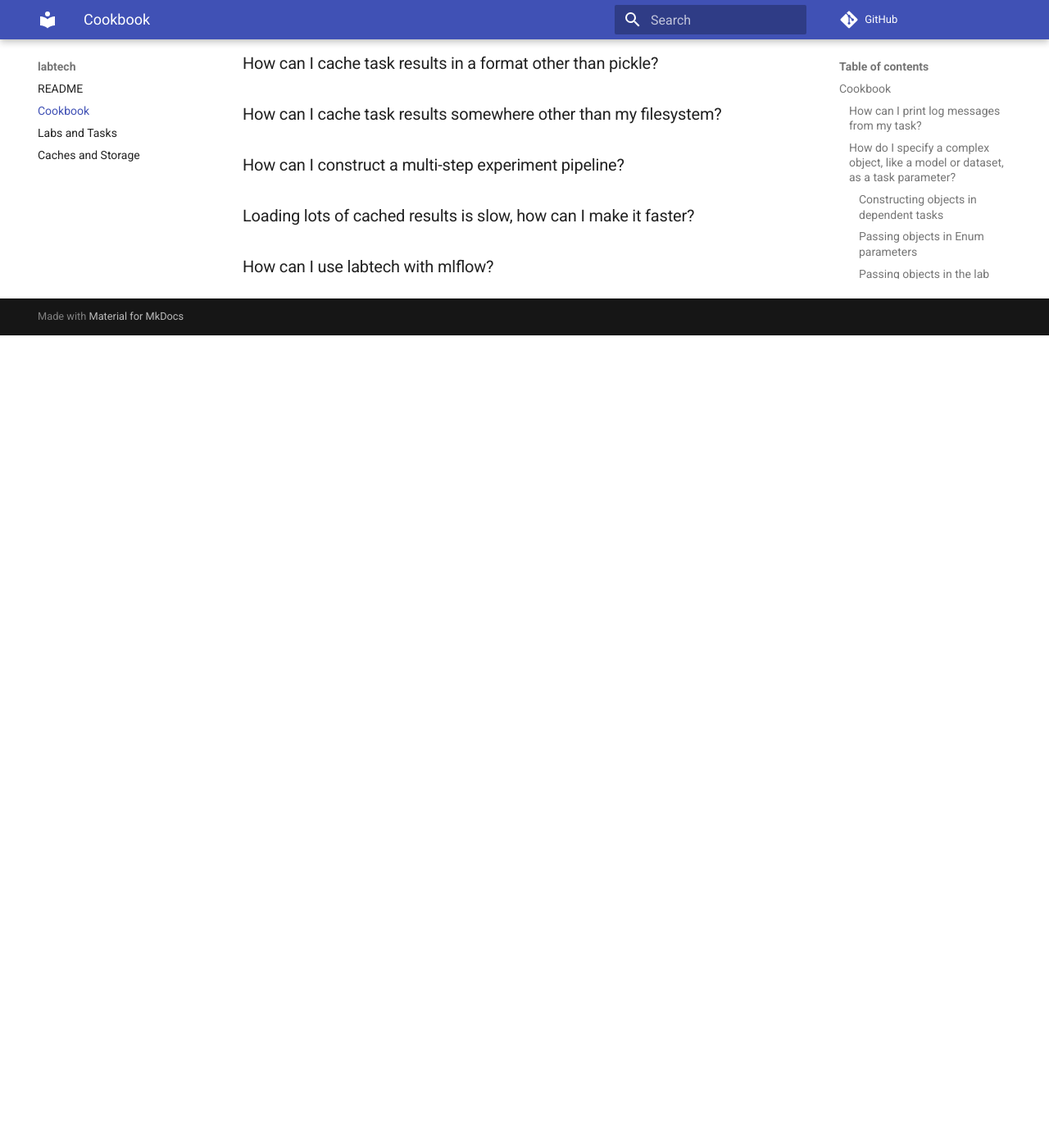
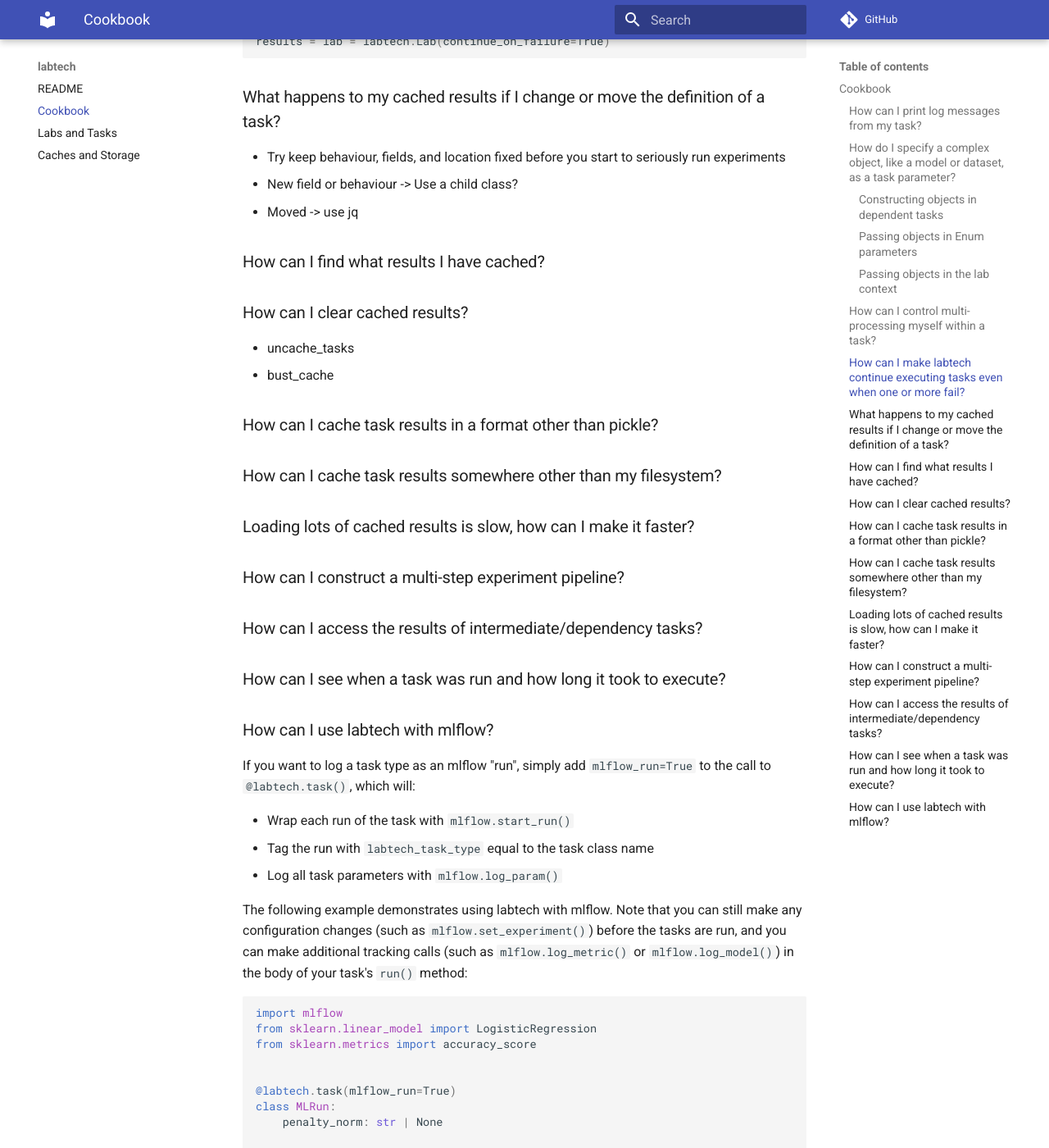
Before and after one commit to ben-denham/labtech, an MkDocs documentation site: the page built from docs/cookbook.md, in a window 1280 px wide and 1400 px high, scrolled down 7065 px. Shown: the whole window at 82% size. Built offline with MkDocs 1.6.1 and Material for MkDocs 9.7.7, drawn with Linux system fonts in a browser that asks for light colours; comment, search, counter and statistics services are not loaded; before the commit the page ends 7474 px from its top, so only the background shows below that; some of the changed text lies outside the part shown.

Commit message:
Continue work on cookbook

````diff
--- a/docs/cookbook.md
+++ b/docs/cookbook.md
@@ -348,6 +348,21 @@
 > `max_parallel=1` or `max_workers=1` ensures tasks are run inside the
 > main process.
 
+### How can I make labtech continue executing tasks even when one or more fail?
+
+Labtech's default behaviour is to stop executing any new tasks as soon
+as any individual task fails. However, when executing tasks over a
+long period of time (e.g. a large number of tasks, or even a few long
+running tasks), it is sometimes helpful to have labtech continue to
+execute tasks even if one or more fail.
+
+If you set `continue_on_failure=True` when creating your lab,
+exceptions raised during the execution of a task will be logged, but
+the execution of other tasks will continue:
+
+``` {.python .code}
+results = lab = labtech.Lab(continue_on_failure=True)
+```
 
 ### What happens to my cached results if I change or move the definition of a task?
 
@@ -355,14 +370,85 @@
 * New field or behaviour -> Use a child class?
 * Moved -> use jq
 
-### How can I find what results I have cached? How can I clear them?
+### How can I find what results I have cached?
+
+### How can I clear cached results?
+
+* uncache_tasks
+* bust_cache
 
 ### How can I cache task results in a format other than pickle?
 
 ### How can I cache task results somewhere other than my filesystem?
 
+### Loading lots of cached results is slow, how can I make it faster?
+
 ### How can I construct a multi-step experiment pipeline?
 
-### Loading lots of cached results is slow, how can I make it faster?
+### How can I access the results of intermediate/dependency tasks?
+
+### How can I see when a task was run and how long it took to execute?
 
 ### How can I use labtech with mlflow?
+
+If you want to log a task type as an mlflow "run", simply add
+`mlflow_run=True` to the call to `@labtech.task()`, which will:
+
+* Wrap each run of the task with `mlflow.start_run()`
+* Tag the run with `labtech_task_type` equal to the task class name
+* Log all task parameters with `mlflow.log_param()`
+
+The following example demonstrates using labtech with mlflow. Note
+that you can still make any configuration changes (such as
+`mlflow.set_experiment()`) before the tasks are run, and you can make
+additional tracking calls (such as `mlflow.log_metric()` or
+`mlflow.log_model()`) in the body of your task's `run()` method:
+
+``` {.python .code}
+import mlflow
+from sklearn.linear_model import LogisticRegression
+from sklearn.metrics import accuracy_score
+
+
+@labtech.task(mlflow_run=True)
+class MLRun:
+    penalty_norm: str | None
+
+    def run(self) -> np.ndarray:
+        clf = LogisticRegression(penalty=self.penalty_norm)
+        clf.fit(digits_X, digits_y)
+
+        labels = clf.predict(digits_X)
+
+        train_accuracy = accuracy_score(digits_y, labels)
+        mlflow.log_metric('train_accuracy', train_accuracy)
+
+        mlflow.sklearn.log_model(
+            sk_model=clf,
+            artifact_path='digits_model',
+            input_example=digits_X,
+            registered_model_name='digits-model',
+        )
+
+        return labels
+
+
+runs = [
+    MLRun(
+        penalty_norm=penalty_norm,
+    )
+    for penalty_norm in [None, 'l2']
+]
+
+mlflow.set_experiment('example_labtech_experiment')
+lab = labtech.Lab(
+    storage=None,
+    notebook=True
+)
+results = lab.run_tasks(runs)
+```
+
+> Note: While the [mlflow documentation](https://mlflow.org/docs/latest/getting-started/intro-quickstart/index.html#step-4-log-the-model-and-its-metadata-to-mlflow)
+> recommends wrapping only your tracking code with
+> `mlflow.start_run()`, labtech wraps the entire call to the `run()`
+> method of your task in order to track execution times in mlflow.
````
Also changed, not shown: other parts of docs/cookbook.md (+1 -1 lines), 1 other file.
